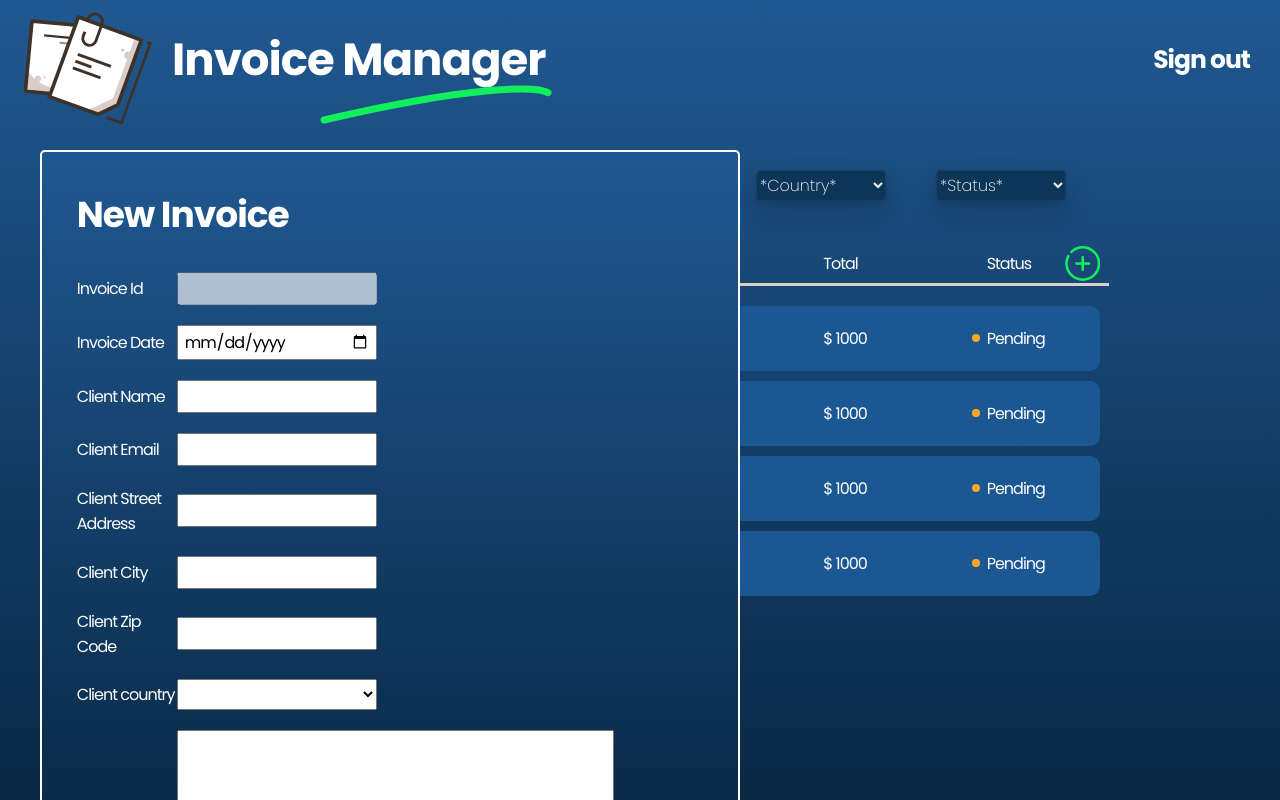
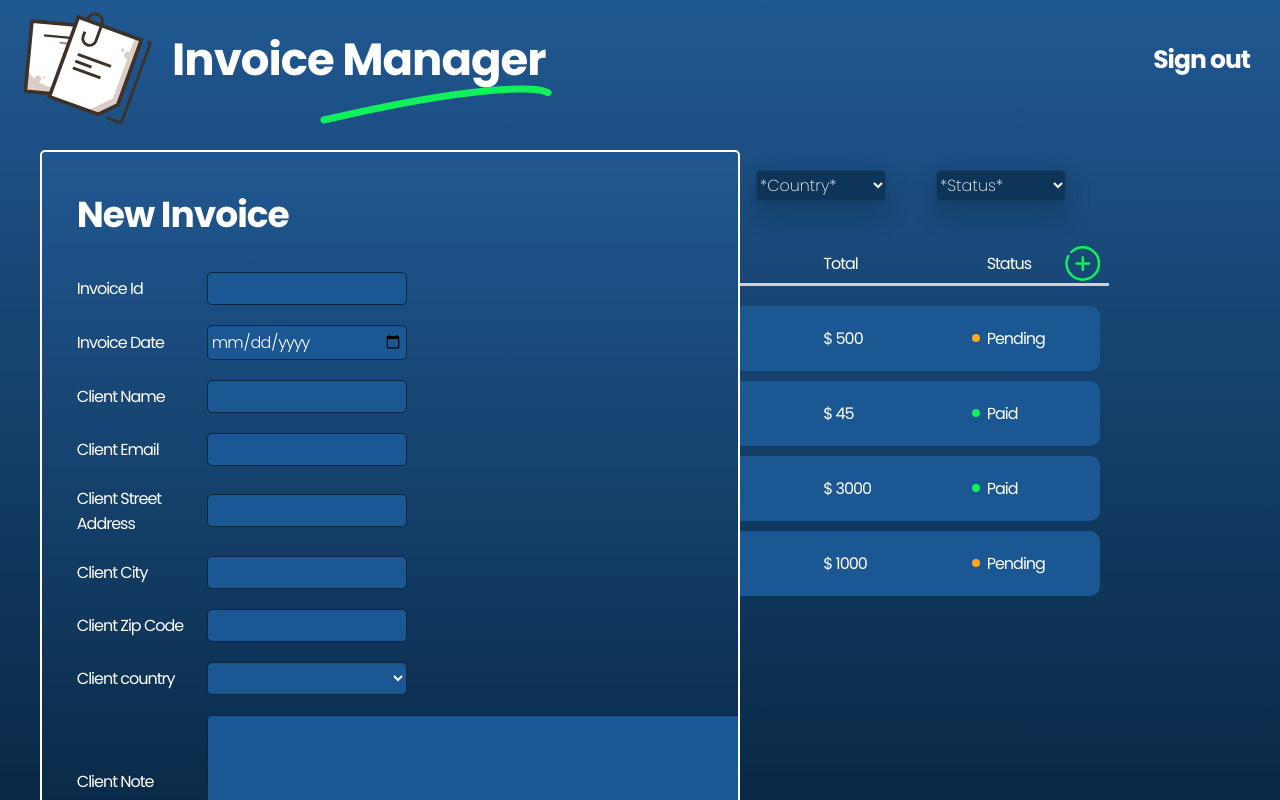
Before and after one commit to Baarosh/vue3-invoice-app, a Vue app: page / in a window 1280 px wide. Both pictures are taken after a click on the icon 1081 px from the left and 263 px from the top of the page. Shown: the top 800 px of the page. Built offline with nearby package versions, Linux system fonts and the light colour scheme.

Commit message:
Refactoring v2.
Refactoring v2.

```diff
--- a/src/components/AddInvoice.vue
+++ b/src/components/AddInvoice.vue
@@ -70,7 +70,13 @@
         </div>
         <div class="flex row a-center j-start">
           <label for="addinvoice__clientNote">Client Note</label>
-          <textarea id="addinvoice__clientNote" v-model="invoice.clientNote.value" cols="30" rows="10"></textarea>
+          <textarea
+            id="addinvoice__clientNote"
+            v-model="invoice.clientNote.value"
+            cols="60"
+            rows="5"
+            maxlength="250"
+          ></textarea>
           <p class="addinvoice__invalid-value" v-if="invoice.clientNote.valid === 0">
             Value is invalid, please correct!
           </p>
@@ -90,46 +96,106 @@
         </div>
         <div class="flex row a-center j-start">
           <label for="addinvoice__paymentDueDate">Payment Due Date</label>
-          <input type="date" id="addinvoice__paymentDueDate" v-model="invoice.paymentDueDate.value" />
+          <input type="date" id="addinvoice__paymentDueDate" v-model="invoice.paymentDueDate.value" disabled />
           <p class="addinvoice__invalid-value" v-if="invoice.paymentDueDate.valid === 0">
             Value is invalid, please correct!
           </p>
           <p class="addinvoice__valid-value" v-if="invoice.paymentDueDate.valid === 1">Value is valid!</p>
         </div>
-        <div class="flex row a-center j-start">
-          <div v-for="item in invoice.invoiceItemList" :key="item.itemId" class="">
+        <div v-if="invoice.invoiceItemList.length > 0" class="addinvoice__items_container">
+          <h3>Products</h3>
+          <transition-group name="addinvoice__items">
+            <div
+              v-for="item in invoice.invoiceItemList"
+              :key="item.itemId"
+              class="addinvoice__items flex a-center j-start"
+            >
               <label for="addinvoice__itemName">Item Name</label>
-            <input type="text" id="addinvoice__itemName" v-model="item.itemName.value" />
-            <p class="addinvoice__invalid-value" v-if="item.itemName.valid === 0">Value is invalid, please correct!</p>
+              <input type="text" :id="`addinvoice__itemName${item.itemId.value}`" v-model="item.itemName.value" />
+              <p class="addinvoice__invalid-value" v-if="item.itemName.valid === 0">
+                Value is invalid, please correct!
+              </p>
               <p class="addinvoice__valid-value" v-if="item.itemName.valid === 1">Value is valid!</p>
 
               <label for="addinvoice__itemQuantity">Item Quantity</label>
-            <input type="number" id="addinvoice__itemQuantity" v-model="item.itemQuantity.value" />
+              <input
+                type="number"
+                id="`addinvoice__itemQuantity${item.itemId.value}`"
+                v-model="item.itemQuantity.value"
+              />
               <p class="addinvoice__invalid-value" v-if="item.itemQuantity.valid === 0">
                 Value is invalid, please correct!
               </p>
               <p class="addinvoice__valid-value" v-if="item.itemQuantity.valid === 1">Value is valid!</p>
 
               <label for="addinvoice__unitPrice">Unit Price</label>
-            <input type="text" id="addinvoice__UnitPrice" disabled v-model="item.unitPrice.value" />
-            <p class="addinvoice__invalid-value" v-if="item.unitPrice.valid === 0">Value is invalid, please correct!</p>
+              <input
+                type="text"
+                id="`addinvoice__UnitPrice${item.itemId.value}`"
+                disabled
+                v-model="item.unitPrice.value"
+              />
+              <p class="addinvoice__invalid-value" v-if="item.unitPrice.valid === 0">
+                Value is invalid, please correct!
+              </p>
               <p class="addinvoice__valid-value" v-if="item.unitPrice.valid === 1">Value is valid!</p>
 
               <label for="addinvoice__itemTotal">Item Total</label>
-            <input type="text" id="addinvoice__itemTotal" disabled v-model="item.itemTotal.value" />
-            <p class="addinvoice__invalid-value" v-if="item.itemTotal.valid === 0">Value is invalid, please correct!</p>
+              <input
+                type="text"
+                id="`addinvoice__itemTotal${item.itemId.value}`"
+                disabled
+                v-model="item.itemTotal.value"
+              />
+              <p class="addinvoice__invalid-value" v-if="item.itemTotal.valid === 0">
+                Value is invalid, please correct!
+              </p>
               <p class="addinvoice__valid-value" v-if="item.itemTotal.valid === 1">Value is valid!</p>
             </div>
+          </transition-group>
+          <svg
+            @click="addNewItem"
+            class="addinvoice-newitem__svg"
+            width="29"
+            height="28"
+            viewBox="0 0 29 28"
+            fill="none"
+            xmlns="http://www.w3.org/2000/svg"
+          >
+            <g id="a0">
+              <g id="a3">
+                <path
+                  id="Vector"
+                  d="M15 28C11.26 28 7.74499 26.544 5.10099 23.899C0.778991 19.578 -0.247006 13.025 2.54699 7.595C2.79999 7.104 3.40199 6.911 3.89399 7.163C4.38499 7.415 4.57899 8.018 4.32599 8.51C1.93099 13.165 2.80999 18.781 6.51499 22.485C8.78099 24.752 11.794 26 15 26C18.205 26 21.219 24.752 23.485 22.485C25.751 20.218 27 17.205 27 14C27 10.794 25.752 7.781 23.485 5.515C21.218 3.249 18.206 2 15 2C11.794 2 8.78099 3.249 6.51499 5.515C6.12399 5.906 5.49199 5.906 5.10099 5.515C4.70999 5.124 4.70999 4.492 5.10099 4.101C7.74499 1.457 11.26 0 15 0C18.74 0 22.256 1.457 24.899 4.101C27.544 6.745 29 10.26 29 14C29 17.739 27.544 21.255 24.899 23.899C22.256 26.544 18.74 28 15 28Z"
+                  fill="#11EF5C"
+                />
+              </g>
+              <g id="a2">
+                <path
+                  id="Vector 2"
+                  d="M15 20C14.448 20 14 19.553 14 19V9C14 8.448 14.448 8 15 8C15.552 8 16 8.448 16 9V19C16 19.553 15.552 20 15 20Z"
+                  fill="#11EF5C"
+                />
+              </g>
+              <g id="a1">
+                <path
+                  id="Vector 3"
+                  d="M20 15H10C9.448 15 9 14.552 9 14C9 13.448 9.448 13 10 13H20C20.553 13 21 13.448 21 14C21 14.552 20.553 15 20 15Z"
+                  fill="#11EF5C"
+                />
+              </g>
+            </g>
+          </svg>
         </div>
-        <div class="flex row a-center j-start">
-          <label for="addinvoice__invoiceTotal">Total</label>
-          <input type="number" id="addinvoice__invoiceTotal" v-model="invoice.invoiceTotal.value" />
+        <div class="addinvoice__invoiceTotal_container flex row a-center j-end">
+          <label for="addinvoice__invoiceTotal">Invoice Total</label>
+          <input type="number" id="addinvoice__invoiceTotal" v-model="invoice.invoiceTotal.value" disabled />
           <p class="addinvoice__invalid-value" v-if="invoice.invoiceTotal.valid === 0">
             Value is invalid, please correct!
           </p>
           <p class="addinvoice__valid-value" v-if="invoice.invoiceTotal.valid === 1">Value is valid!</p>
         </div>
-        <div class="addinvoice__buttons flex row a-center j-start">
+        <div class="addinvoice__buttons flex row a-center j-end">
           <button type="button" class="addinvoice__button_item addinvoice__button_item-cancel" @click="toggleModal">
             Cancel
           </button>
@@ -220,6 +286,15 @@ export default {
         this.toggleModal();
       }
     },
+    addNewItem() {
+      this.invoice.invoiceItemList.push({
+        itemId: { value: 0, valid: null },
+        itemName: { value: 'test name', valid: null },
+        itemQuantity: { value: 0, valid: null },
+        unitPrice: { value: 0, valid: null },
+        itemTotal: { value: 0, valid: null },
+      });
+    },
     validateAttribute(attribute) {
       if (attribute === 'date') {
         const d = new Date(this.$refs.date.value);
@@ -291,6 +366,20 @@ export default {
   border: 2px solid $white;
   border-radius: 5px;
   z-index: 99;
+  overflow-y: auto;
+
+  &::-webkit-scrollbar {
+    width: 5px;
+  }
+
+  &::-webkit-scrollbar-track {
+    background-color: $dark-blue;
+    box-shadow: inset 0 0 6px rgba(0, 0, 0, 0.3);
+  }
+
+  &::-webkit-scrollbar-thumb {
+    background-color: $white;
+  }
 
   form {
     height: 90%;
@@ -306,17 +395,50 @@ export default {
       margin-bottom: 20px;
       label {
         color: $white;
-        width: 100px;
+        width: 130px;
       }
 
       input {
         width: 200px;
         padding: 2px 5px;
+        border-radius: 5px;
+        border: 1px solid $dark-blue;
+        background-color: $blue;
+        color: $white;
+        font-weight: 300;
+        padding: 3px;
+        &:disabled {
+          color: $dark-gray;
         }
+      }
+
       select {
         width: 200px;
         padding: 2px 5px;
+        border-radius: 5px;
+        border: 1px solid $dark-blue;
+        background-color: $blue;
+        color: $white;
+        font-weight: 300;
+        padding: 3px;
       }
+
+      option {
+        font-weight: 300;
+        padding: 3px;
+      }
+
+      textarea {
+        resize: none;
+        padding: 2px 5px;
+        border-radius: 5px;
+        border: 1px solid $dark-blue;
+        background-color: $blue;
+        color: $white;
+        font-weight: 300;
+        padding: 3px;
+      }
+
       p {
         margin-left: 15px;
       }
@@ -327,9 +449,66 @@ export default {
         color: $red-validation;
       }
     }
-    .buttons {
-      margin-top: 230px;
+
+    .addinvoice__items_container {
       width: 100%;
+
+      h3 {
+        color: $white;
+        font-size: 16px;
+        margin-bottom: 5px;
+      }
+
+      .addinvoice__items {
+        width: 100%;
+        flex-flow: row wrap;
+        row-gap: 5px;
+        background-color: $dark-blue;
+        padding: 10px 10px;
+        border-radius: 15px;
+        border-right: 10px solid $dark-blue;
+        margin-bottom: 10px;
+
+        label {
+          width: fit-content;
+          font-size: 14px;
+          margin-right: 10px;
+        }
+        label:first-of-type {
+          margin-right: 23px;
+        }
+
+        input {
+          width: 70px;
+          margin-right: 50px;
+        }
+        input:first-of-type {
+          width: 445px;
+        }
+      }
+
+      .addinvoice-newitem__svg {
+        path {
+          fill: $orange;
+          transition: all 0.2s ease-out;
+        }
+
+        &:hover {
+          cursor: pointer;
+          path {
+            fill: $orange-hover;
+          }
+        }
+      }
+    }
+
+    .addinvoice__invoiceTotal_container {
+      width: 100%;
+    }
+
+    .addinvoice__buttons {
+      width: 100%;
+      min-height: 100px;
 
       .addinvoice__button_item {
         border: none;
@@ -346,7 +525,7 @@ export default {
 
       .addinvoice__button_item-cancel {
         background-color: $red;
-        margin-right: 230px;
+        margin-right: 240px;
         &:hover {
           background-color: $red-hover;
         }
@@ -434,4 +613,14 @@ export default {
 .toggleDialog {
   background: $black-transparent;
 }
+
+.addinvoice__items-enter-active,
+.addinvoice__items-leave-active {
+  transition: all 1s ease;
+}
+.addinvoice__items-enter-from,
+.addinvoice__items-leave-to {
+  opacity: 0;
+  transform: translateY(-30px);
+}
 </style>
--- a/src/store/index.js
+++ b/src/store/index.js
@@ -5,12 +5,12 @@ export default createStore({
     invoices: [
       {
         invoiceId: 8531,
-        invoiceDate: '15.11.2021',
+        invoiceDate: '05.11.2021',
         clientName: null,
         clientEmail: null,
         clientStreetAddress: null,
         clientCity: null,
-        clientZipCode: '53-514',
+        clientZipCode: '51-514',
         clientCountry: 'France',
         clientComment: null,
         paymentTerms: null,
@@ -23,17 +23,40 @@ export default createStore({
             itemTotal: 0,
           },
         ],
-        invoiceTotal: 1000,
+        invoiceTotal: 500,
         invoiceStatus: 'Pending',
       },
       {
         invoiceId: 8532,
-        invoiceDate: '15.11.2021',
+        invoiceDate: '21.11.2021',
         clientName: null,
         clientEmail: null,
         clientStreetAddress: null,
         clientCity: null,
-        clientZipCode: '53-514',
+        clientZipCode: '63-514',
+        clientCountry: 'Spain',
+        clientComment: null,
+        paymentTerms: null,
+        paymentDueDate: null,
+        invoiceItemList: [
+          {
+            itemName: null,
+            itemQuantity: 0,
+            itemPrice: 0,
+            itemTotal: 0,
+          },
+        ],
+        invoiceTotal: 45,
+        invoiceStatus: 'Paid',
+      },
+      {
+        invoiceId: 8533,
+        invoiceDate: '22.11.2021',
+        clientName: null,
+        clientEmail: null,
+        clientStreetAddress: null,
+        clientCity: null,
+        clientZipCode: '98-514',
         clientCountry: 'France',
         clientComment: null,
         paymentTerms: null,
@@ -46,31 +69,8 @@ export default createStore({
             itemTotal: 0,
           },
         ],
-        invoiceTotal: 1000,
-        invoiceStatus: 'Pending',
-      },
-      {
-        invoiceId: 8533,
-        invoiceDate: '15.11.2021',
-        clientName: null,
-        clientEmail: null,
-        clientStreetAddress: null,
-        clientCity: null,
-        clientZipCode: '53-514',
-        clientCountry: 'France',
-        clientComment: null,
-        paymentTerms: null,
-        paymentDueDate: null,
-        invoiceItemList: [
-          {
-            itemName: null,
-            itemQuantity: 0,
-            itemPrice: 0,
-            itemTotal: 0,
-          },
-        ],
-        invoiceTotal: 1000,
-        invoiceStatus: 'Pending',
+        invoiceTotal: 3000,
+        invoiceStatus: 'Paid',
       },
       {
         invoiceId: 8534,
--- a/src/variables.scss
+++ b/src/variables.scss
@@ -7,6 +7,7 @@ $dark-blue: #082743;
 $dark-blue2: #205891;
 $dark-blue3: #0d3558;
 $orange: #ffa724;
+$orange-hover: #ffc368;
 $gray: #dbcec8;
 $blue: #1b5792;
 $blue-hover: #4c759e;
```
Lines whose indentation alone changed are shown as unchanged.
